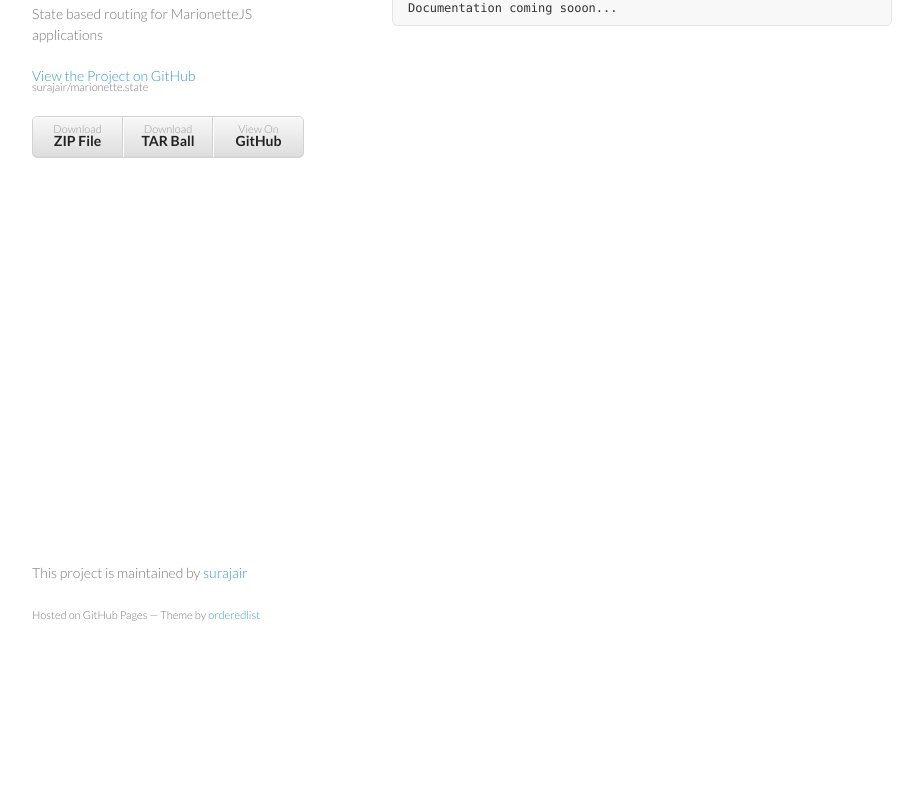
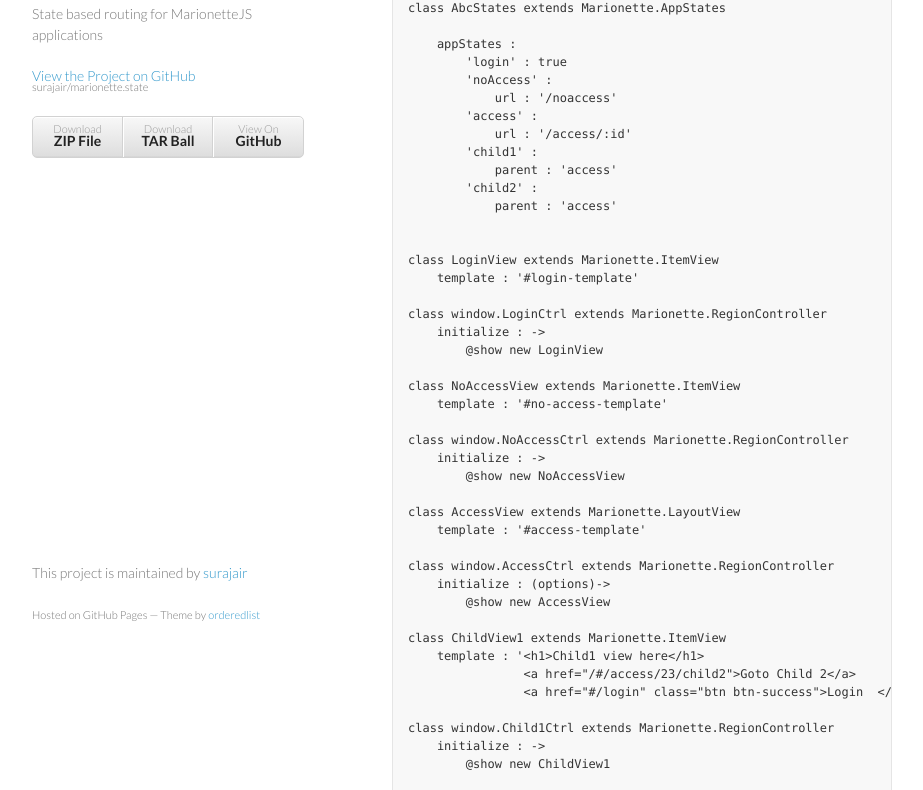
Before and after one commit to ajency/marionette.state, a plain HTML site: page index.html in a window 1280 px wide. Shown: the part 106-896 px from the top of the page, without its empty margins (178-1101 px from the left). Before the commit the page ends 800 px from the top, so only its background shows below. Drawn offline with Linux system fonts and the light colour scheme.

Commit message:
Create gh-pages branch via GitHub

```diff
--- a/index.html
+++ b/index.html
@@ -31,7 +31,67 @@
         <h3>
 <a id="state-based-routing-for-marionettejs-applications" class="anchor" href="#state-based-routing-for-marionettejs-applications" aria-hidden="true"><span class="octicon octicon-link"></span></a>State based routing for MarionetteJS applications</h3>
 
-<pre><code>Documentation coming sooon...
+<pre><code>class AbcStates extends Marionette.AppStates
+
+    appStates :
+        'login' : true
+        'noAccess' :
+            url : '/noaccess'
+        'access' :
+            url : '/access/:id'
+        'child1' :
+            parent : 'access'
+        'child2' :
+            parent : 'access'
+
+
+class LoginView extends Marionette.ItemView
+    template : '#login-template'
+
+class window.LoginCtrl extends Marionette.RegionController
+    initialize : -&gt;
+        @show new LoginView
+
+class NoAccessView extends Marionette.ItemView
+    template : '#no-access-template'
+
+class window.NoAccessCtrl extends Marionette.RegionController
+    initialize : -&gt;
+        @show new NoAccessView
+
+class AccessView extends Marionette.LayoutView
+    template : '#access-template'
+
+class window.AccessCtrl extends Marionette.RegionController
+    initialize : (options)-&gt;
+        @show new AccessView
+
+class ChildView1 extends Marionette.ItemView
+    template : '&lt;h1&gt;Child1 view here&lt;/h1&gt;
+                &lt;a href="/#/access/23/child2"&gt;Goto Child 2&lt;/a&gt;
+                &lt;a href="#/login" class="btn btn-success"&gt;Login  &lt;/a&gt;'
+
+class window.Child1Ctrl extends Marionette.RegionController
+    initialize : -&gt;
+        @show new ChildView1
+
+class ChildView2 extends Marionette.ItemView
+    template : '&lt;h1&gt;Child2 view here&lt;/h1&gt;
+                &lt;a href="/#/access/24/child1"&gt;Goto Child 1&lt;/a&gt;
+                &lt;a href="#/login" class="btn btn-success"&gt;Login  &lt;/a&gt;'
+
+class window.Child2Ctrl extends Marionette.RegionController
+    initialize : -&gt;
+        @show new ChildView2
+
+window.App =  new Marionette.Application
+
+App.addInitializer -&gt;
+    router = new AbcStates app : App
+    Backbone.history.start()
+    router.navigate '#/access/23/child2', true
+
+App.start()
 </code></pre>
       </section>
       <footer>
```
Also changed, not shown: params.json (+1 -1 lines).
